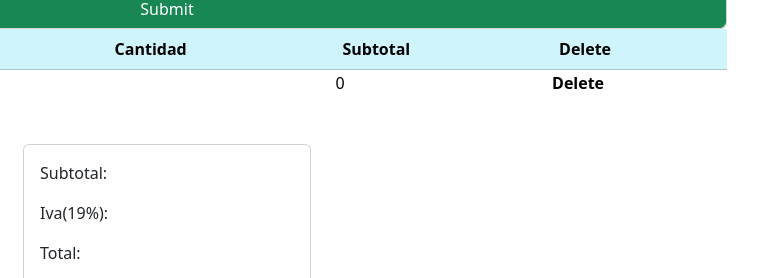
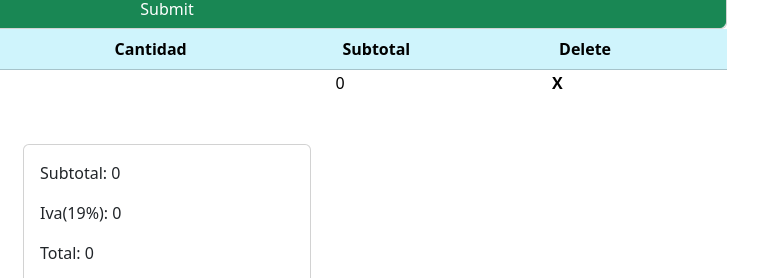
Before and after one commit to juandacf/invoice, a website: page index.html in a window 1280 px wide. Both pictures are taken after typing "Sample", "Sample", "Sample", "Sample", "name@example.com" into the empty fields and a click on the input 640 px from the left and 477 px from the top of the page. Shown: the part 468-746 px from the top of the page, 473-1240 px from the left. Drawn offline with nearby package versions, Linux system fonts and the light colour scheme.

Commit message:
feat add: delete button & subtotal update in final card

```diff
--- a/app.js
+++ b/app.js
@@ -3,8 +3,10 @@ const mainContainer = {}
 function addProduct(products){
         const myTable = document.getElementById("productTable");
         const subTotal = products.quantity * products.unitValue;
+        const elementClass = new Date().getMilliseconds().toString(16)
+        const newTableElement = document.createElement('tr');
 
-        const newTableElement = document.createElement('tr');
+        newTableElement.classList.add(elementClass)
         newTableElement.innerHTML = /*html*/`
 
             <td> ${products.productCode}</td>
@@ -12,9 +14,19 @@ function addProduct(products){
             <td> ${products.unitValue}</td>
             <td> ${products.quantity}</td>
             <td> ${subTotal}</td>
-            <td class="bold deleteButton" id="${products.productCode}"> Delete</td>
+            <td class="bold deleteButton" id="${elementClass}"> X</td>
         `
         myTable.append(newTableElement);
+
+        const deleteButton =  document.getElementById(elementClass)
+        deleteButton.addEventListener("click", ()=>{
+            newTableElement.remove()
+            console.log(`El elemento con la clase ${elementClass} ha sido eliminado`)
+        })
+
+        var subTotalCard = parseInt(document.getElementById("subTotal").innerHTML);
+        document.getElementById("subTotal").innerHTML = subTotalCard + subTotal;
+
     }
 
 
--- a/index.html
+++ b/index.html
@@ -77,9 +77,9 @@
 
   <div class="card" style="width: 18rem;" id="finalCard">
     <div class="card-body finalCard">
-      <p class="card-text">Subtotal:</p>
-      <p class="card-text">Iva(19%):</p>
-      <p class="card-text">Total: </p>
+      <p class="card-text">Subtotal: <span id="subTotal">0</span></p>
+      <p class="card-text">Iva(19%): <span id="iva">0</span></p>
+      <p class="card-text" id="finalAmount">Total: <span id="finalAmount">0</span></p>
       <button type="button" class="btn btn-primary">Pay</button>
     </div>
   </div>
```
